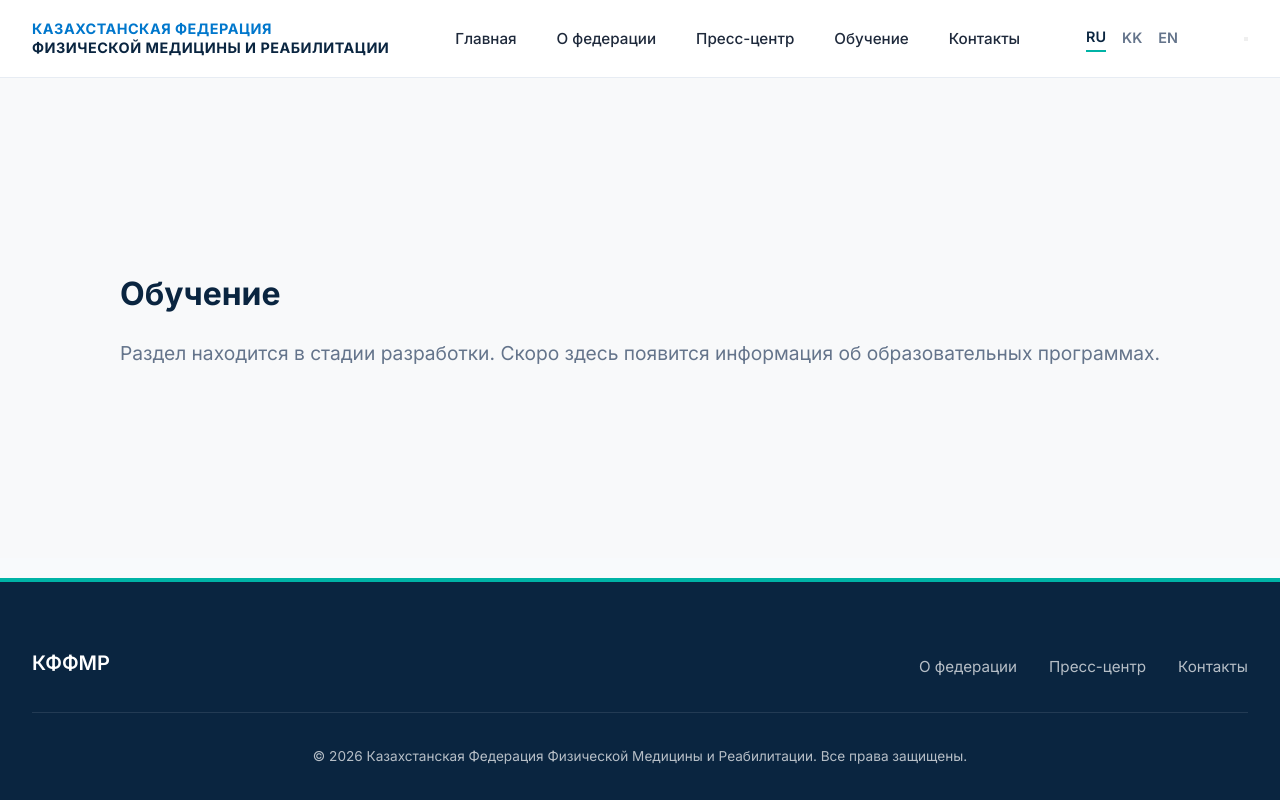
After one commit to puncaaa/rehab, a Django app: page /education/ in a window 1280 px wide. The commit adds this page. Run offline with Django 5.2, Linux system fonts and the light colour scheme.

Commit message:
Replace Partners tab with Education

```diff
--- a/landing/templates/landing/base.html
+++ b/landing/templates/landing/base.html
@@ -29,7 +29,7 @@
                     <li><a href="{% url 'index' %}">Главная</a></li>
                     <li><a href="{% url 'about' %}">О федерации</a></li>
                     <li><a href="{% url 'news_list' %}">Пресс-центр</a></li>
-                    <li><a href="{% url 'partners' %}">Партнеры</a></li>
+                    <li><a href="{% url 'education' %}">Обучение</a></li>
                     <li><a href="{% url 'contacts' %}">Контакты</a></li>
                 </ul>
             </nav>
--- /dev/null
+++ b/landing/templates/landing/education.html
@@ -0,0 +1,11 @@
+{% extends 'landing/base.html' %}
+{% load static %}
+
+{% block content %}
+<main style="min-height: 60vh; display: flex; align-items: center; justify-content: center; background: #f8f9fa;">
+    <div class="container text-center">
+        <h1 style="color: var(--primary); font-weight: 700; margin-bottom: 1rem;">Обучение</h1>
+        <p style="color: var(--text-muted); font-size: 1.2rem;">Раздел находится в стадии разработки. Скоро здесь появится информация об образовательных программах.</p>
+    </div>
+</main>
+{% endblock %}
--- a/landing/urls.py
+++ b/landing/urls.py
@@ -6,6 +6,6 @@ urlpatterns = [
     path('about/', views.about_view, name='about'),
     path('news/', views.news_list, name='news_list'),
     path('news/<int:pk>/', views.news_detail, name='news_detail'),
-    path('partners/', views.partners_view, name='partners'),
+    path('education/', views.education_view, name='education'),
     path('contacts/', views.contacts_view, name='contacts'),
 ]
--- a/landing/views.py
+++ b/landing/views.py
@@ -16,8 +16,8 @@ def news_detail(request, pk):
     news_item = get_object_or_404(PressRelease, pk=pk)
     return render(request, 'landing/news_detail.html', {'news_item': news_item})
 
-def partners_view(request):
-    return render(request, 'landing/partners.html')
+def education_view(request):
+    return render(request, 'landing/education.html')
 
 def contacts_view(request):
     return render(request, 'landing/contacts.html')
```
